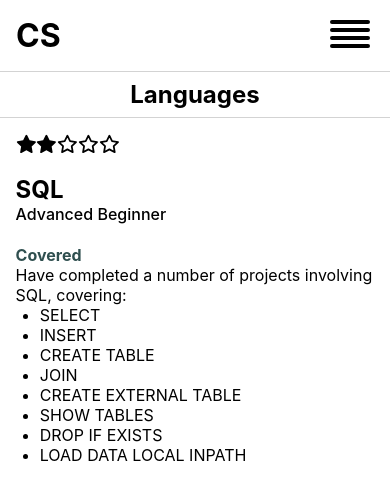
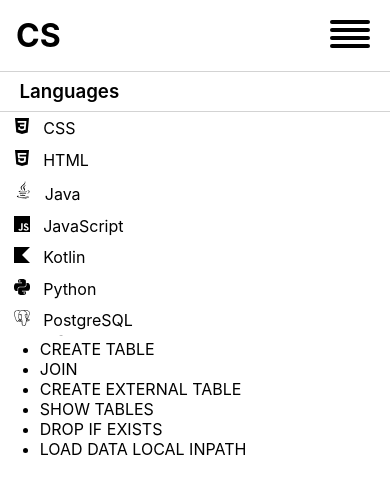
Before and after one commit to CharlesMarcusSmith/Five-Plus, a React (Create React App) app: page / in a window 390 px wide. Shown: the top 500 px of the page. Built offline with nearby package versions, Linux system fonts and the light colour scheme; a web font is replaced by a local one.

Commit message:
Language mobile menu with items complete.

```diff
--- a/src/components/Navbar/LanguagesBody.css
+++ b/src/components/Navbar/LanguagesBody.css
@@ -1,28 +1,58 @@
 /* Mobiles: */
 .container{
     display: flex;
-    flex-direction: column;
+    flex-direction: row;
     justify-content: center;
-}
-
-.lang_list{
-    text-align: center;
-    border-top: 1px solid lightgrey;
-    border-bottom: 1px solid lightgrey;
 }
 
 .lang_heading{
     padding: 0.5rem;
-
+    font-weight: 600;
+    padding-left: 5%;
+    border-top: 1px solid lightgrey;
+    border-bottom: 1px solid lightgrey;
     /* TODO: Make the below on click: */
     /* border-bottom: 0.2rem solid grey; */
 }
 
-.lang_items{
-    display: none;
+.lang_list{
+    text-align: left;
+    background-color: white;
+    width: 100%;
+    position: absolute;
+    z-index: 99999;
+}
+
+/* Configuring react icon sizes for language icons */
+.ri_logo{
+    font-size: 1.2rem;
+    padding-right: 0.4rem;
+}
+.si_logo{
+    font-size: 1rem;
+    padding-right: 0.5rem;
+
+}
+
+.ri_items{
+    /* display: none; */
+    padding-left: 1.2rem;
+    padding-right: 0.5rem;
+    padding-top: 0.4rem;
+    padding-bottom: 0.3rem;
+}
+.si_items{
+    /* display: none; */
+    padding-left: 1.2rem;
+    padding-right: 0.5rem;
+    padding-top: 0.4rem;
+    padding-bottom: 0.3rem;
 }
 
 .lang_body{
+    display: flex;
+    flex-direction: column;
+    justify-content: center;
     padding: 4%;
     font-size: 1rem;
 }
--- a/src/components/Navbar/LanguagesBody.jsx
+++ b/src/components/Navbar/LanguagesBody.jsx
@@ -1,23 +1,33 @@
 import "./LanguagesBody.css"
 import { TbStar } from "react-icons/tb";
 import { TbStarFilled } from "react-icons/tb";
+import { SiCss3 } from "react-icons/si";
+import { SiHtml5 } from "react-icons/si";
+import { RiJavaFill } from "react-icons/ri";
+import { SiJavascript } from "react-icons/si";
+import { SiKotlin } from "react-icons/si";
+import { SiPython } from "react-icons/si";
+import { SiPostgresql } from "react-icons/si";
 export default function LanguagesBody() {
     return (
         <>
+            <h3 className="lang_heading">Languages</h3>
             <div className="container">
                 <ul className="lang_list">
-                    <h2 className="lang_heading">Languages</h2>
-                    <li className="lang_items">Java</li>
-                    <li className="lang_items">Kotlin</li>
-                    <li className="lang_items">Python</li>
-                    <li className="lang_items">SQL</li>
+                    <li className="si_items"><span className="si_logo"><SiCss3 /></span>CSS</li>
+                    <li className="si_items"><span className="si_logo"><SiHtml5 /></span>HTML</li>
+                    <li className="ri_items"><span className="ri_logo"><RiJavaFill /></span>Java</li>
+                    <li className="si_items"><span className="si_logo"><SiJavascript /></span>JavaScript</li>
+                    <li className="si_items"><span className="si_logo"><SiKotlin /></span>Kotlin</li>
+                    <li className="si_items"><span className="si_logo"><SiPython /></span>Python</li>
+                    <li className="si_items"><span className="si_logo"><SiPostgresql /></span>PostgreSQL</li>
                 </ul>
-                <div className="lang_body">
+            <div className="lang_body">
                     <span className="lang_stars">
                         <TbStarFilled/><TbStarFilled/><TbStar/><TbStar/><TbStar/>
                     </span>
                     <div className="lang_text">
-                        <h2>SQL</h2>
+                        <h2>PostgreSQL</h2>
                         <h4 className="stars_wording">Advanced Beginner</h4>
                         <p className="text_heading">Covered</p>
                         <p>Have completed a number of projects involving SQL, covering:</p>
```
Also changed, not shown: public/Evidence/notes.txt.
